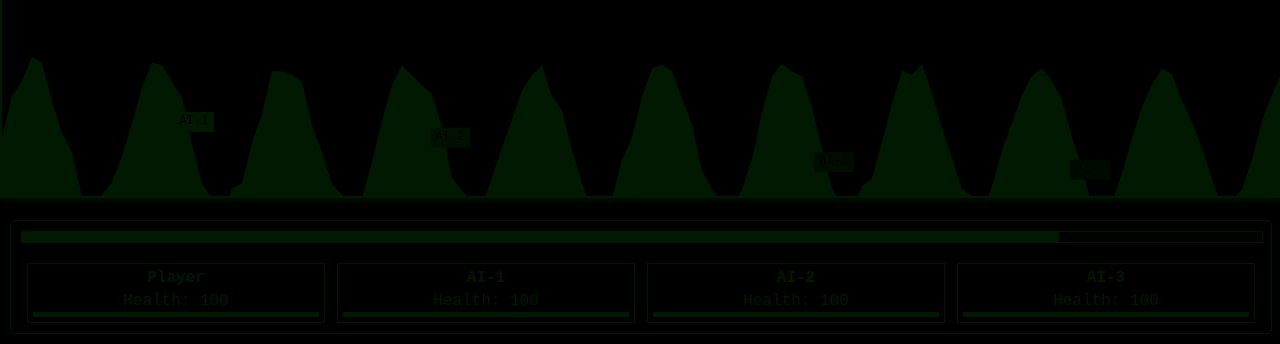
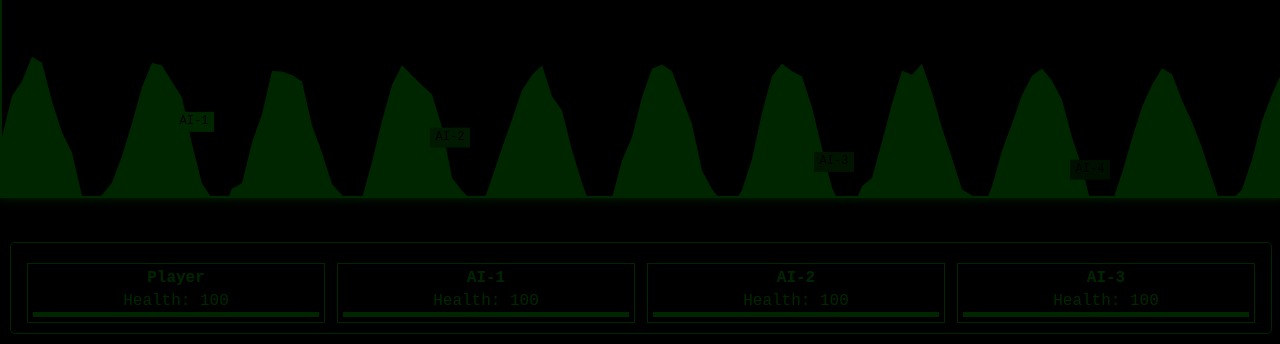
Before and after one commit to seutje/tenk, a website with bundled scripts: page index.html in a window 1280 px wide. Shown: the part 456-800 px from the top of the page. Built offline with nearby package versions, Linux system fonts and the light colour scheme.

Commit message:
Adjust overlay transparency and hide timer in demo

```diff
--- a/assets/css/styles.css
+++ b/assets/css/styles.css
@@ -132,7 +132,7 @@ input {
     left: 0;
     width: 100%;
     height: 100%;
-    background-color: rgba(0, 0, 0, 0.9);
+    background-color: rgba(0, 0, 0, 0.85);
     display: flex;
     flex-direction: column;
     justify-content: center;
--- a/assets/js/game.js
+++ b/assets/js/game.js
@@ -269,6 +269,9 @@ function init(player = true) {
         eventsBound = true;
     }
     document.getElementById("controls").style.display = hasPlayer
+        ? "block"
+        : "none";
+    document.getElementById("timerBar").style.display = hasPlayer
         ? "block"
         : "none";
     if (!loopStarted) {
```
